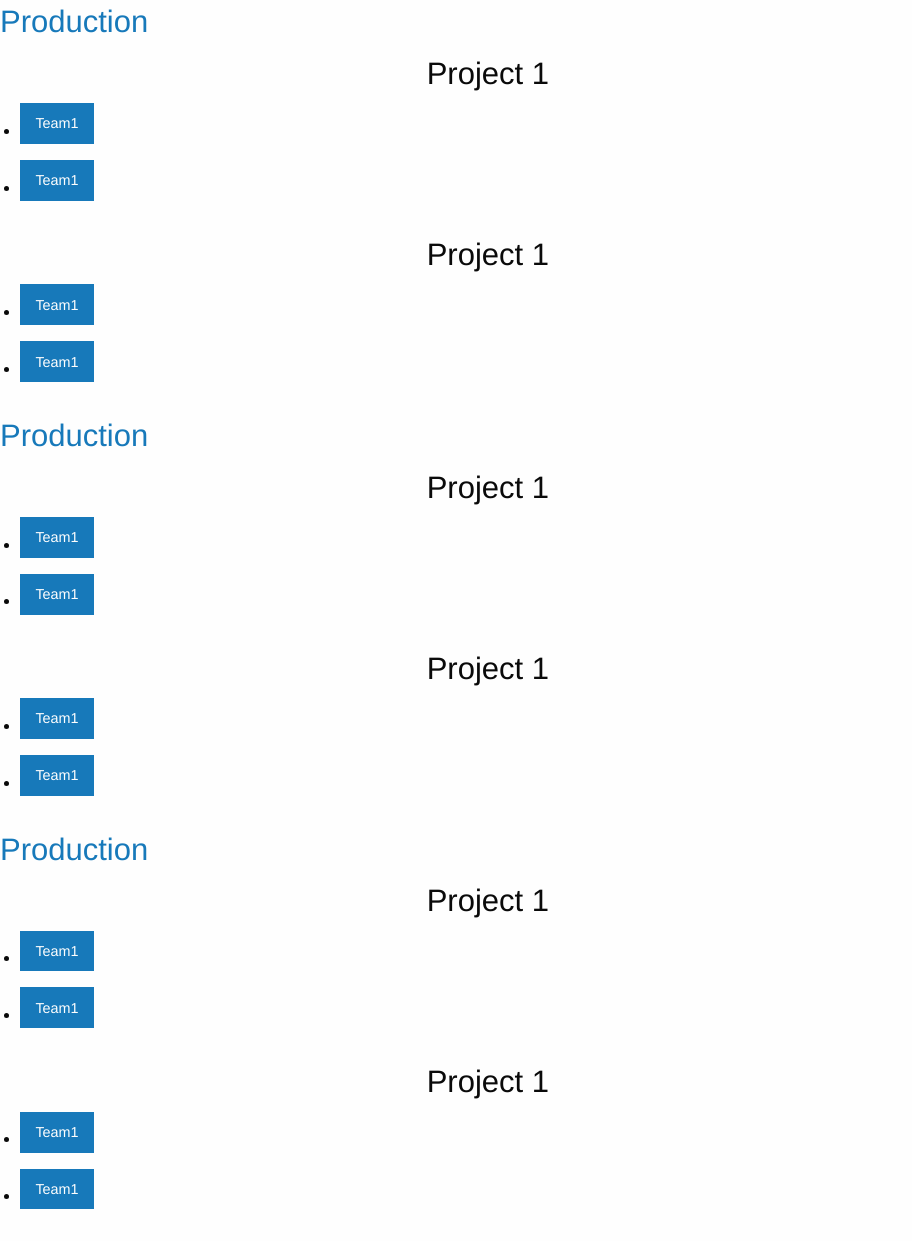
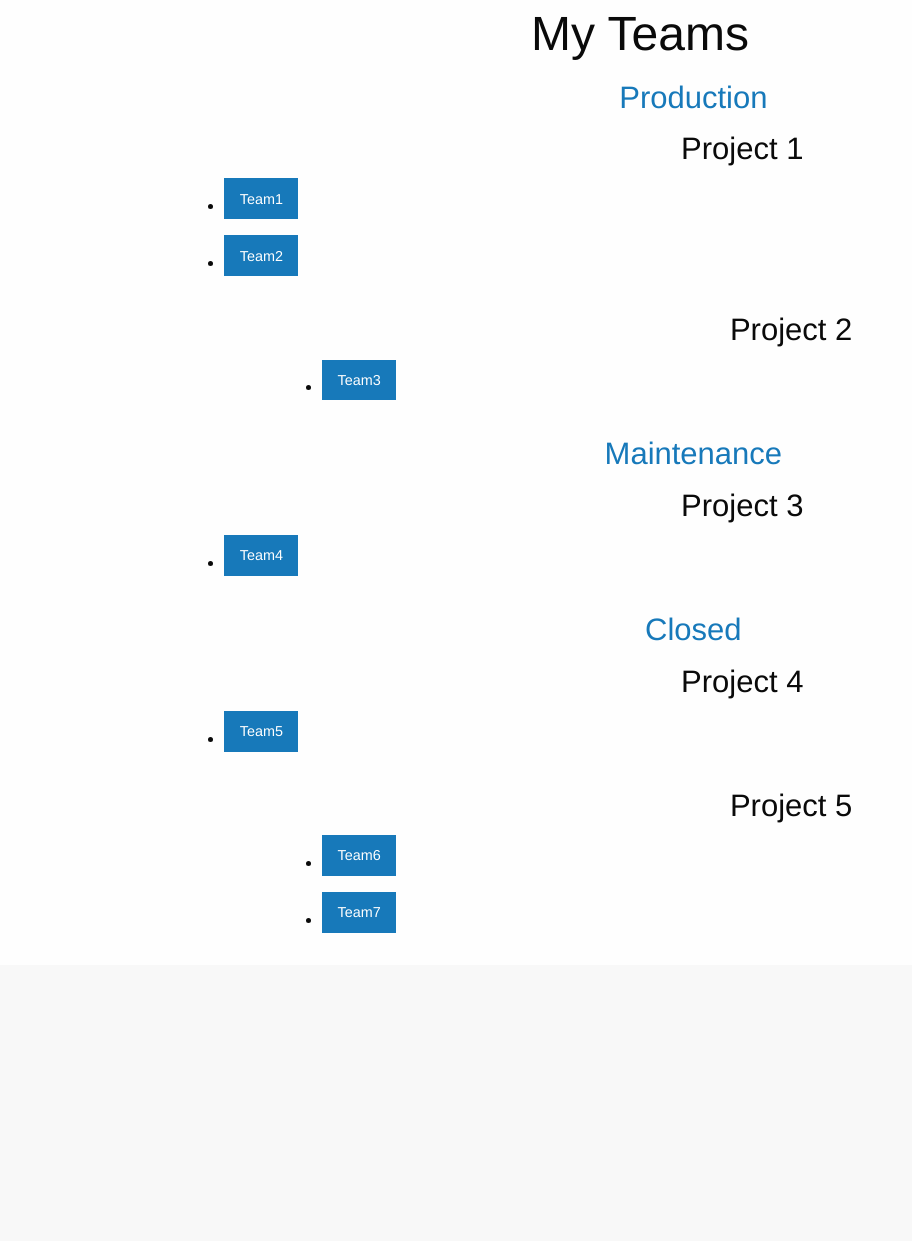
Before and after one commit to RHITJuniorProjects/JrProj-1415-Mike, a PHP site: page /teams in a window 1280 px wide. Shown: the part 185-1426 px from the top of the page, without its empty margins (0-912 px from the left). After the commit the page ends 1118 px from the top, so only its background shows below. Run offline with PHP 8.4, Linux system fonts and the light colour scheme; some libraries are stand-ins or nearby versions.

Commit message:
made page look better

```diff
--- a/Code/Web/public/index.html
+++ b/Code/Web/public/index.html
@@ -6,7 +6,7 @@
 <link rel="stylesheet" type="text/css" href="/foundation.css"></script>
 <link rel="stylesheet" type="text/css" href="/henry.css"></script>
 <script type="text/javascript" src="/firebase.js"></script>
-<script type="text/javascript" src="/jquery.js"></script>
+<script src="//ajax.googleapis.com/ajax/libs/jquery/1.11.1/jquery.min.js" ></script>
 <script type="text/javascript" src="/henry.js"></script>
 <script type="text/javascript" src="/foundation.js"></script>
 <script type="text/javascript">
--- a/Code/Web/templates/header.php
+++ b/Code/Web/templates/header.php
@@ -3,7 +3,7 @@
 <link rel="stylesheet" type="text/css" href="/foundation.css"></script>
 <link rel="stylesheet" type="text/css" href="/henry.css"></script>
 <script type="text/javascript" src="/firebase.js"></script>
-<script type="text/javascript" src="/jquery.js"></script>
+<script src="//ajax.googleapis.com/ajax/libs/jquery/1.11.1/jquery.min.js" ></script>
 <script type="text/javascript" src="/henry.js"></script>
 <script type="text/javascript" src="/foundation.js"></script>
 <script type="text/javascript">
--- a/Code/Web/templates/teams.php
+++ b/Code/Web/templates/teams.php
@@ -5,17 +5,19 @@
 	</head>
 	<body>
 		<?php require 'topbar.php';?>
-		<dl class="accordian" data-accordian>
-			<dd class="accordian-navigation">
-				<a href="#panel1" class="content-active">
+		<div class="row text-center">
+			<h1>My Teams</h1>
+		</div>
+		<div class="small-10 columns small-offset-1">
+			<dl class="row collapse accordion" data-accordion>
+				<dd class="accordion-navigation">
+					<a href="#panel1" class="text-center">
 						<h3>Production</h3>
 					</a>
-				<div id="panel1" class="active row">
-					<div class="small-6 columns panel">
-						<div class="row">
-							<div class="small-4 columns small-offset-4">
+					<div id="panel1" class="content active row panel">
+						<div class="small-4 columns small-offset-1">
+							<div class="row text-center">
 								<h3>Project 1</h3>
-							</div>
 							</div>
 							<div class="row">
 								<ul>
@@ -26,126 +28,21 @@
 									</li>
 									<li>
 										<a class="button expand">
-										Team1
+											Team2
 										</a>
 									</li>
 								</ul>
 							</div>
 						</div>
-					<div class="small-6 columns panel">
-						<div class="row">
-							<div class="small-4 columns small-offset-4">
-								<h3>Project 1</h3>
-							</div>
+						<div class="small-4 columns small-offset-2 left">
+							<div class="row text-center">
+								<h3>Project 2</h3>
 							</div>
 							<div class="row">
 								<ul>
 									<li>
 										<a class="button expand">
-										Team1
-									</a>
-								</li>
-								<li>
-									<a class="button expand">
-										Team1
-									</a>
-								</li>
-							</ul>
-						</div>
-					</div>
-				</div>
-			</dd>
-			<dd class="accordian-navigation">
-				<a href="#panel2" class="content-active">
-					<h3>Production</h3>
-				</a>
-				<div id="panel2" class="active row">
-					<div class="small-6 columns panel">
-						<div class="row">
-							<div class="small-4 columns small-offset-4">
-								<h3>Project 1</h3>
-							</div>
-						</div>
-						<div class="row">
-							<ul>
-								<li>
-									<a class="button expand">
-										Team1
-									</a>
-								</li>
-								<li>
-									<a class="button expand">
-										Team1
-									</a>
-								</li>
-							</ul>
-						</div>
-					</div>
-					<div class="small-6 columns panel">
-						<div class="row">
-							<div class="small-4 columns small-offset-4">
-								<h3>Project 1</h3>
-							</div>
-						</div>
-						<div class="row">
-							<ul>
-								<li>
-									<a class="button expand">
-										Team1
-									</a>
-								</li>
-								<li>
-									<a class="button expand">
-										Team1
-									</a>
-								</li>
-							</ul>
-						</div>
-					</div>
-				</div>
-			</dd>
-			<dd class="accordian-navigation">
-				<a href="#panel3" class="content-active">
-					<h3>Production</h3>
-				</a>
-				<div id="panel3" class="active row">
-					<div class="small-6 columns panel">
-						<div class="row">
-							<div class="small-4 columns small-offset-4">
-								<h3>Project 1</h3>
-							</div>
-						</div>
-						<div class="row">
-							<ul>
-								<li>
-									<a class="button expand">
-										Team1
-									</a>
-								</li>
-								<li>
-									<a class="button expand">
-										Team1
-									</a>
-								</li>
-							</ul>
-						</div>
-					</div>
-					<div class="small-6 columns panel">
-						<div class="row">
-							<div class="small-4 columns small-offset-4">
-								<h3>Project 1</h3>
-							</div>
-						</div>
-						<div class="row">
-							<ul>
-								<li>
-									<a class="button expand">
-										Team1
-									</a>
-								</li>
-								<li>
-									<a class="button expand">
-										Team1
+											Team3
 										</a>
 									</li>
 								</ul>
@@ -154,5 +51,71 @@
 					</div>
 				</dd>
 			</dl>
+			<dl class="row collapse accordion" data-accordion>
+				<dd class="accordion-navigation">
+					<a href="#panel2" class="text-center">
+						<h3>Maintenance</h3>
+					</a>
+					<div id="panel2" class="content active row panel">
+						<div class="small-4 columns small-offset-1">
+							<div class="row text-center">
+								<h3>Project 3</h3>
+							</div>
+							<div class="row">
+								<ul>
+									<li>
+										<a class="button expand">
+											Team4
+										</a>
+									</li>
+								</ul>
+							</div>
+						</div>
+					</div>
+				</dd>
+			</dl>
+			<dl class="row collapse accordion" data-accordion>
+				<dd class="accordion-navigation">
+					<a href="#panel3" class="text-center">
+						<h3>Closed</h3>
+					</a>
+					<div id="panel3" class="content active row panel">
+						<div class="small-4 columns small-offset-1">
+							<div class="row text-center">
+								<h3>Project 4</h3>
+							</div>
+							<div class="row">
+								<ul>
+									<li>
+										<a class="button expand">
+											Team5
+										</a>
+									</li>
+								</ul>
+							</div>
+						</div>
+						<div class="small-4 columns small-offset-2 left">
+							<div class="row text-center">
+								<h3>Project 5</h3>
+							</div>
+							<div class="row">
+								<ul>
+									<li>
+										<a class="button expand">
+											Team6
+										</a>
+									</li>
+									<li>
+										<a class="button expand">
+											Team7
+										</a>
+									</li>
+								</ul>
+							</div>
+						</div>
+					</div>
+				</dd>
+			</dl>
+		</div>
 	</body>
 </html>
```
Also changed, not shown: Code/Web/public/henry.js (+0 -14 lines), Code/Web/public/teams.html (+82 -119 lines). Lines whose indentation alone changed are shown as unchanged.
